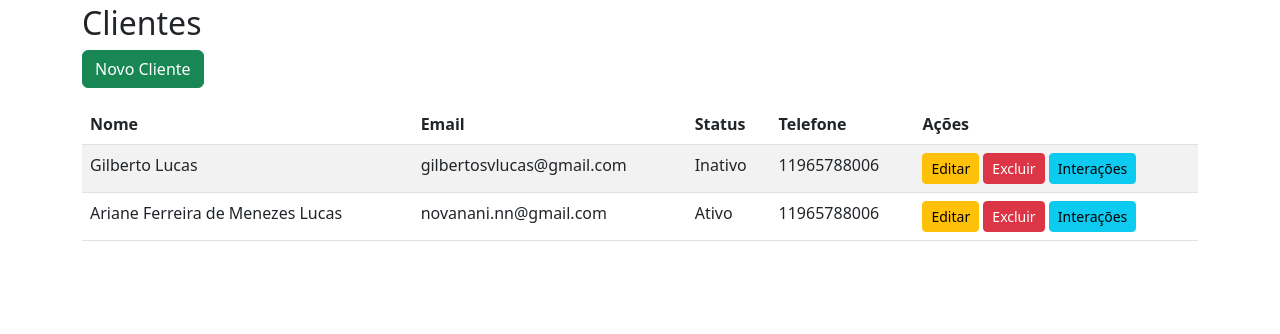
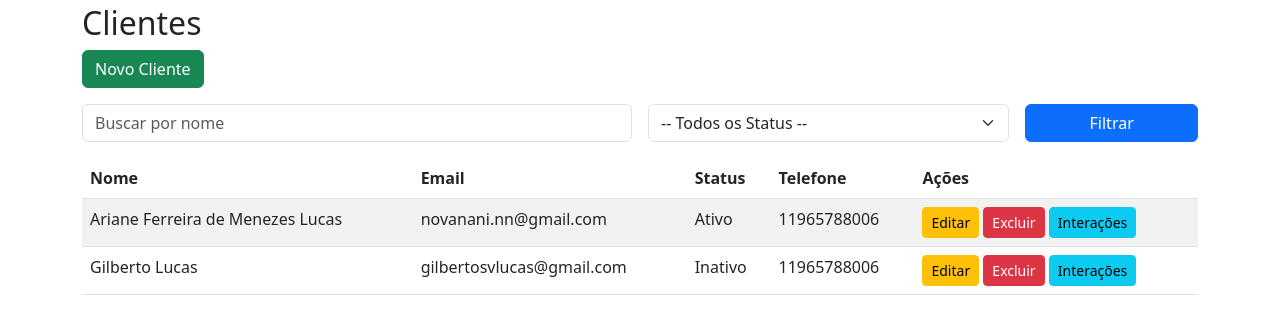
Before and after one commit to gilbertosvlucas/Tech-Global, a Django app: page /clientes/ in a window 1280 px wide. Shown: the part 56-390 px from the top of the page. Run offline with Django 5.2, Linux system fonts and the light colour scheme; a user stored in the database is signed in; data comes from the database, SQL or seed files in the repository.

Commit message:
criado filtro de pesquisa lista de clientes

```diff
--- a/Templates/Clientes/lista.html
+++ b/Templates/Clientes/lista.html
@@ -4,6 +4,23 @@
 {% block content %}
 <h2>Clientes</h2>
 <a href="{% url 'novo_cliente' %}" class="btn btn-success mb-3">Novo Cliente</a>
+
+<form method="get" class="row g-3 mb-3">
+    <div class="col-md-6">
+        <input type="text" name="nome" placeholder="Buscar por nome" value="{{ request.GET.nome }}" class="form-control">
+    </div>
+    <div class="col-md-4">
+        <select name="status" class="form-select">
+            <option value="">-- Todos os Status --</option>
+            <option value="ativo" {% if request.GET.status == 'ativo' %}selected{% endif %}>Ativo</option>
+            <option value="inativo" {% if request.GET.status == 'inativo' %}selected{% endif %}>Inativo</option>
+            <option value="prospect" {% if request.GET.status == 'prospect' %}selected{% endif %}>Prospect</option>
+        </select>
+    </div>
+    <div class="col-md-2">
+        <button type="submit" class="btn btn-primary w-100">Filtrar</button>
+    </div>
+</form>
 
 <table class="table table-striped">
     <thead>
--- a/clientes/models.py
+++ b/clientes/models.py
@@ -6,6 +6,8 @@ class Cliente(models.Model):
         ('inativo', 'Inativo'),
         ('prospect', 'Prospect'),
     ]
+
+    status = models.CharField(max_length=10, choices=STATUS_CHOICES, default='prospect')
 
     nome = models.CharField(max_length=150)
     email = models.EmailField(unique=True)
@@ -49,3 +51,11 @@ class Interacao(models.Model):
 
     def __str__(self):
         return f"{self.cliente.nome} - {self.tipo}"
+
+STATUS_CHOICES = [
+    ('A', 'Ativo'),
+    ('I', 'Inativo'),
+    ('P', 'Potencial'),
+]
+
+status = models.CharField(max_length=1, choices=STATUS_CHOICES)
--- a/clientes/views.py
+++ b/clientes/views.py
@@ -7,10 +7,21 @@ from django.shortcuts import get_object_or_404
 from django.shortcuts import render, redirect, get_object_or_404
 from django.contrib.auth.decorators import login_required
 from django.contrib.auth.decorators import login_required
+from django.db.models import Q
 
 @login_required
 def lista_clientes(request):
     clientes = Cliente.objects.all()
+
+    nome = request.GET.get('nome')
+    status = request.GET.get('status')
+
+    if nome:
+        clientes = clientes.filter(nome__icontains=nome)
+    if status in ['ativo','inativo','prospect']:
+        clientes = clientes.filter(status=status)
+
+    clientes = clientes.order_by('nome')  # ordenar por nome
     return render(request, 'clientes/lista.html', {'clientes': clientes})
 
 @login_required
```
